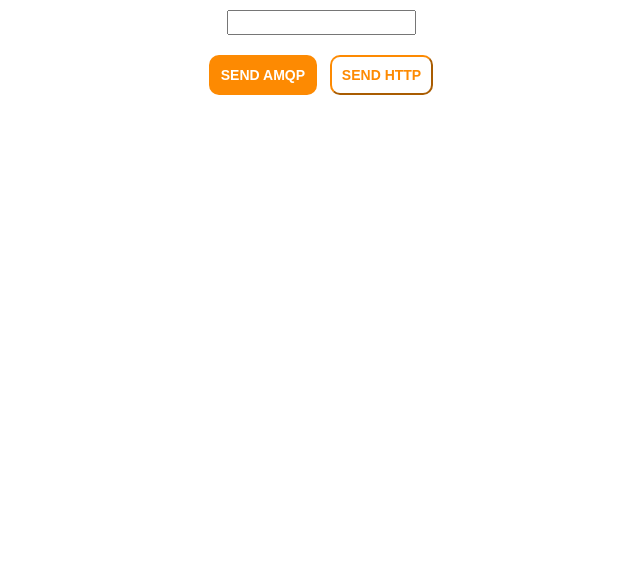
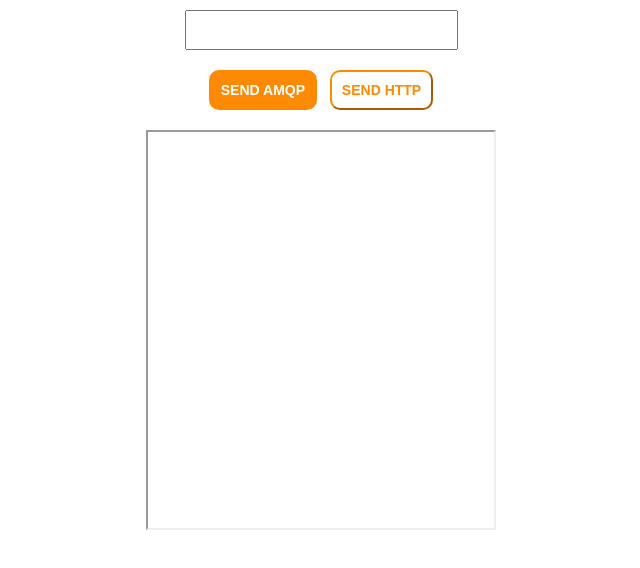
Before and after one commit to dechristo/rabbitmq-nodejs-docker, an Angular app in the folder frontend/messages/: page / in a window 1280 px wide. Shown: the top 568 px of the page, without its empty margins (319-959 px from the left). Built offline with nearby package versions, Linux system fonts and the light colour scheme.

Commit message:
style message box

```diff
--- a/frontend/messages/src/app/control-panel/control-panel.component.css
+++ b/frontend/messages/src/app/control-panel/control-panel.component.css
@@ -5,8 +5,8 @@
 }
 
 .request-form__input {
-  font-size: 14px;
-  height: 25px;
+  font-size: 20px;
+  height: 40px;
   margin-top: 10px;
 }
 
@@ -18,6 +18,7 @@
 .request-form__cta {
   display: flex;
   justify-content: space-evenly;
+  margin-bottom: 20px;
   margin-top: 20px;
   width: 250px;
 }
@@ -37,6 +38,7 @@
 
 .request-form__button:focus {
   border-color: #fec581;
+  border-width: 2px;
   outline: 0;
 }
 
@@ -63,3 +65,12 @@
   background-color: rgba(253, 138, 2, 0.075);
   color: #fd8a02;
 }
+
+.request-form__messages {
+  border-color: initial;
+  border-style: inset;
+  border-width: 2px;
+  height: 400px;
+  overflow-y: auto;
+  width: 350px;
+}
--- a/frontend/messages/src/app/control-panel/control-panel.component.html
+++ b/frontend/messages/src/app/control-panel/control-panel.component.html
@@ -4,9 +4,9 @@
     <button class="request-form__button request-form__button--primary" (click)="sendAMQP()"> Send AMQP </button>
     <button class="request-form__button request-form__button--secondary" (click)="sendHTTP()"> Send HTTP </button>
   </div>
+  <div class="request-form__messages">
+    <p *ngFor="let msg of messages">
+      {{msg}}
+    </p>
+  </div>
 </section>
-
-
-<p *ngFor="let msg of messages">
-  {{msg}}
-</p>
```
